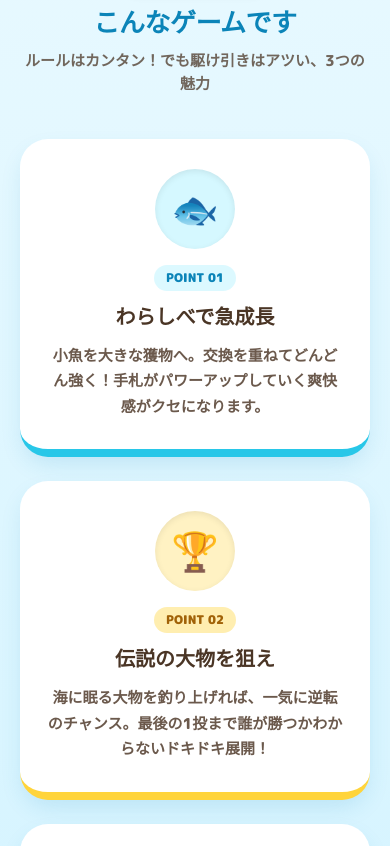
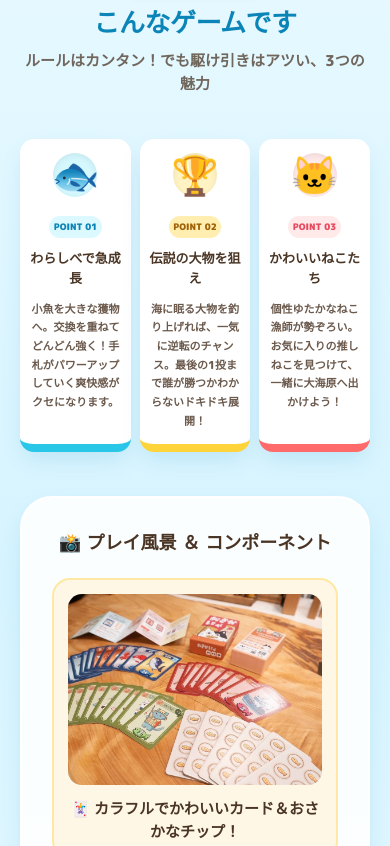
Before and after one commit to native-studio-game/osakanya, a plain HTML site: page index.html in a window 390 px wide. Shown: the part 2240-3086 px from the top of the page. Drawn offline with Linux system fonts and the light colour scheme.

Commit message:
[codex] Keep three game points side by side on mobile

```diff
--- a/index.html
+++ b/index.html
@@ -147,25 +147,25 @@ section{position:relative;}
 
 /* ===== FEATURES ===== */
 .features{padding:72px 0;background:linear-gradient(180deg,#E8F9FF,#D6F4FF 50%,#E8F9FF);}
-.feat-grid{display:grid;grid-template-columns:1fr;gap:24px;margin:44px 0;}
-@media(min-width:768px){.feat-grid{grid-template-columns:repeat(3,1fr);}}
-.feat{background:#fff;border-radius:28px;padding:30px 26px;text-align:center;
+.feat-grid{display:grid;grid-template-columns:repeat(3,minmax(0,1fr));gap:clamp(8px,2.2vw,24px);margin:44px 0;}
+
+.feat{background:#fff;border-radius:clamp(14px,3vw,28px);padding:clamp(14px,3vw,30px) clamp(7px,2.4vw,26px);min-width:0;text-align:center;
   box-shadow:0 10px 25px -5px rgba(11,132,184,.16);transition:transform .25s cubic-bezier(.34,1.56,.64,1);}
 .feat:hover{transform:translateY(-8px);}
 .feat.b1{border-bottom:8px solid var(--seaLight);}
 .feat.b2{border-bottom:8px solid var(--sunny);}
 .feat.b3{border-bottom:8px solid var(--coral);}
-.feat .ic{width:80px;height:80px;border-radius:50%;display:flex;align-items:center;justify-content:center;
+.feat .ic{width:clamp(44px,8vw,80px);height:clamp(44px,8vw,80px);border-radius:50%;display:flex;align-items:center;justify-content:center;
   font-size:38px;margin:0 auto 16px;box-shadow:inset 0 2px 6px rgba(0,0,0,.08);}
 .feat.b1 .ic{background:rgba(185,243,255,.6);}
 .feat.b2 .ic{background:rgba(255,212,59,.3);}
 .feat.b3 .ic{background:rgba(255,107,107,.15);}
-.feat .no{display:inline-block;font-size:12px;font-weight:900;padding:4px 12px;border-radius:999px;margin-bottom:10px;}
+.feat .no{display:inline-block;white-space:nowrap;font-size:clamp(9px,1.4vw,12px);font-weight:900;padding:4px clamp(4px,1.2vw,12px);border-radius:999px;margin-bottom:10px;}
 .feat.b1 .no{color:var(--seaDeep);background:rgba(185,243,255,.5);}
 .feat.b2 .no{color:#a16207;background:rgba(255,212,59,.4);}
 .feat.b3 .no{color:var(--coralDark);background:rgba(255,107,107,.15);}
-.feat h3{font-size:20px;font-weight:900;margin:0 0 12px;}
-.feat p{font-size:15px;font-weight:800;line-height:1.7;color:rgba(74,53,37,.82);margin:0;}
+.feat h3{font-size:clamp(13px,2.3vw,20px);font-weight:900;margin:0 0 12px;}
+.feat p{font-size:clamp(11px,1.7vw,15px);font-weight:800;line-height:1.7;color:rgba(74,53,37,.82);margin:0;}
 .gallery{background:rgba(255,255,255,.9);border-radius:32px;padding:30px;border:2px solid #fff;
   box-shadow:0 10px 25px -5px rgba(11,132,184,.16);}
 .gallery h3{text-align:center;font-size:clamp(18px,3vw,24px);font-weight:900;margin:0 0 22px;}
```
